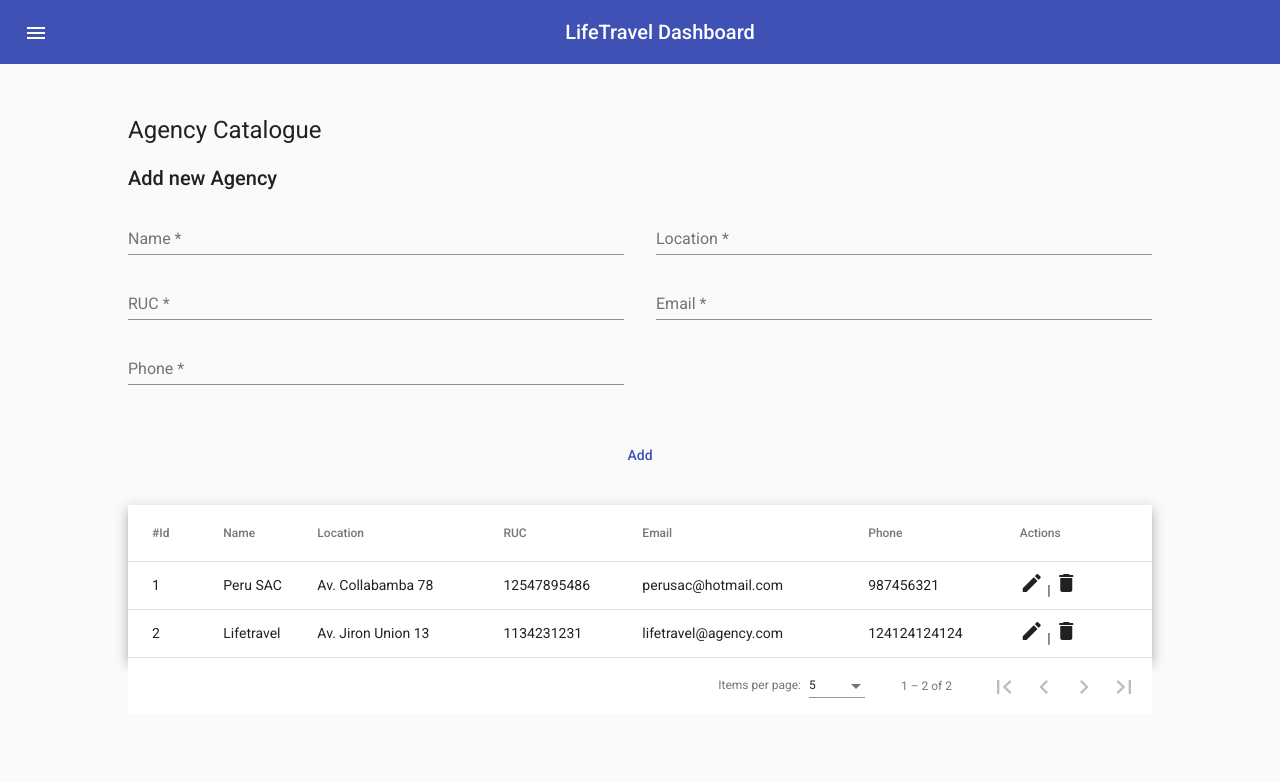
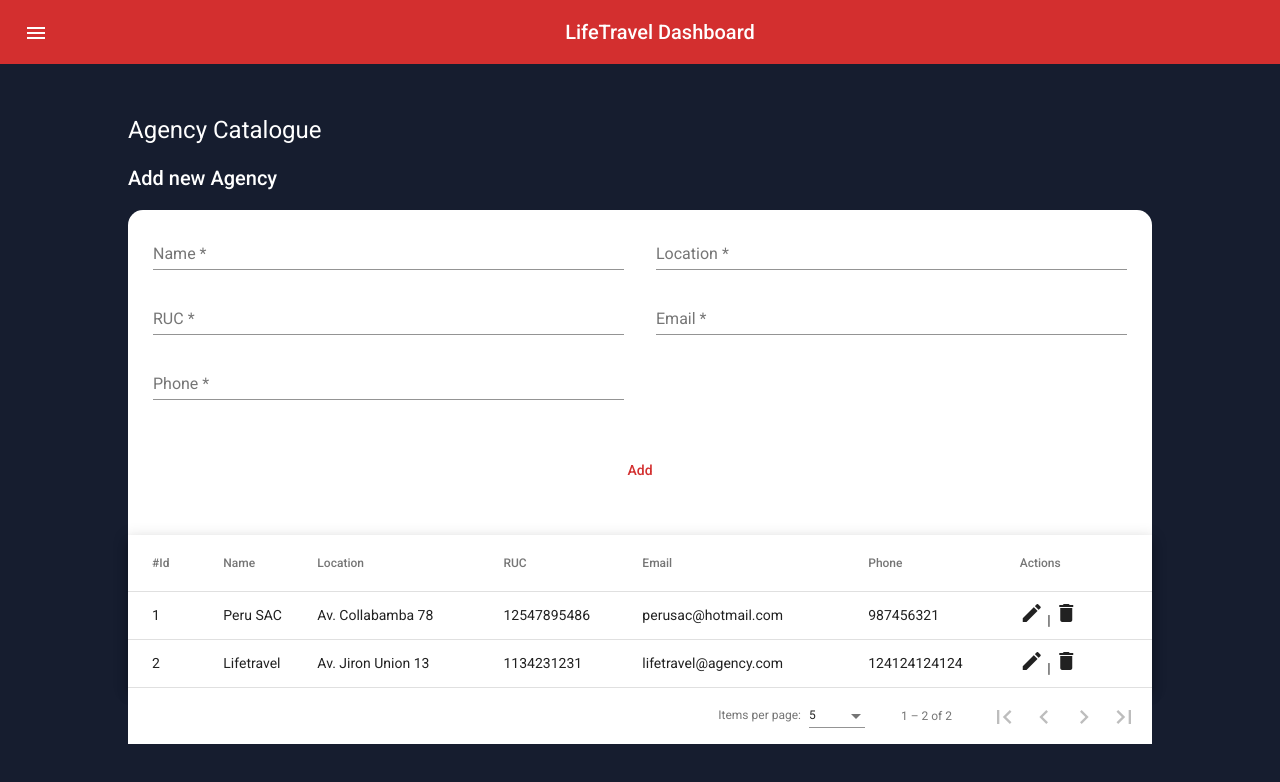
Before and after one commit to LifetravelApp/Acceptance-Test, an Angular app: page /agencies in a window 1280 px wide. Shown: the top 782 px of the page. Built offline with nearby package versions, Linux system fonts and the light colour scheme; data requests are answered from the project's data file.

Commit message:
style: :lipstick: design system implementation

```diff
--- a/angular.json
+++ b/angular.json
@@ -22,14 +22,8 @@
             "main": "src/main.ts",
             "polyfills": "src/polyfills.ts",
             "tsConfig": "tsconfig.app.json",
-            "assets": [
-              "src/favicon.ico",
-              "src/assets"
-            ],
-            "styles": [
-              "./node_modules/@angular/material/prebuilt-themes/indigo-pink.css",
-              "src/styles.css"
-            ],
+            "assets": ["src/favicon.ico", "src/assets"],
+            "styles": ["./src/theme.scss", "src/styles.css"],
             "scripts": []
           },
           "configurations": {
@@ -90,10 +84,7 @@
             "polyfills": "src/polyfills.ts",
             "tsConfig": "tsconfig.spec.json",
             "karmaConfig": "karma.conf.js",
-            "assets": [
-              "src/favicon.ico",
-              "src/assets"
-            ],
+            "assets": ["src/favicon.ico", "src/assets"],
             "styles": [
               "./node_modules/@angular/material/prebuilt-themes/indigo-pink.css",
               "src/styles.css"
@@ -104,10 +95,7 @@
         "lint": {
           "builder": "@angular-eslint/builder:lint",
           "options": {
-            "lintFilePatterns": [
-              "src/**/*.ts",
-              "src/**/*.html"
-            ]
+            "lintFilePatterns": ["src/**/*.ts", "src/**/*.html"]
           }
         }
       }
--- a/src/app/agencies/pages/agencies/agencies.component.css
+++ b/src/app/agencies/pages/agencies/agencies.component.css
@@ -13,3 +13,8 @@ tr.editable-row {
 mat-form-field.mat-form-field {
   font-size: 16px;
 }
+form {
+  background-color: white;
+  padding: 15px 25px;
+  border-radius: 15px 15px 0 0;
+}
--- a/src/app/app.component.css
+++ b/src/app/app.component.css
@@ -10,3 +10,8 @@
   text-align: center;
   width: 100%;
 }
+
+.black-container {
+  background-color: #161d2f;
+  color: white;
+}
--- a/src/app/app.component.html
+++ b/src/app/app.component.html
@@ -11,13 +11,15 @@
       >
     </mat-nav-list>
   </mat-sidenav>
-  <mat-sidenav-content>
+  <mat-sidenav-content class="black-container">
     <div style="height: 100vh">
       <mat-toolbar color="primary">
         <button mat-icon-button aria-label="Menu" (click)="sidenav.open()">
           <mat-icon>menu</mat-icon>
         </button>
-        <h1 id="title">LifeTravel Dashboard</h1>
+        <h1 id="title">
+          <a [routerLink]="'/travelers'">LifeTravel Dashboard</a>
+        </h1>
       </mat-toolbar>
       <router-outlet></router-outlet>
     </div>
--- a/src/app/payments/pages/payment/payment.component.css
+++ b/src/app/payments/pages/payment/payment.component.css
@@ -13,3 +13,9 @@ tr.editable-row {
 mat-form-field.mat-form-field {
   font-size: 16px;
 }
+
+form {
+  background-color: white;
+  padding: 15px 25px;
+  border-radius: 15px 15px 0 0;
+}
--- a/src/app/planes/pages/planes/planes.component.css
+++ b/src/app/planes/pages/planes/planes.component.css
@@ -13,3 +13,9 @@ tr.editable-row {
 mat-form-field.mat-form-field {
   font-size: 16px;
 }
+
+form {
+  background-color: white;
+  padding: 15px 25px;
+  border-radius: 15px 15px 0 0;
+}
--- a/src/app/travelers/pages/travelers/travelers.component.css
+++ b/src/app/travelers/pages/travelers/travelers.component.css
@@ -13,3 +13,9 @@ tr.editable-row {
 mat-form-field.mat-form-field {
   font-size: 16px;
 }
+
+form {
+  background-color: white;
+  padding: 15px 25px;
+  border-radius: 15px 15px 0 0;
+}
--- a/src/app/travelers/pages/travelers/travelers.component.html
+++ b/src/app/travelers/pages/travelers/travelers.component.html
@@ -106,7 +106,11 @@
     </ng-container>
 
     <tr mat-header-row *matHeaderRowDef="displayedColumns"></tr>
-    <tr mat-row *matRowDef="let row; columns: displayedColumns" [ngClass]="{ 'editable-row': travelerData.id === row.id }"></tr>
+    <tr
+      mat-row
+      *matRowDef="let row; columns: displayedColumns"
+      [ngClass]="{ 'editable-row': travelerData.id === row.id }"
+    ></tr>
   </table>
   <mat-paginator
     [pageSize]="5"
--- /dev/null
+++ b/src/theme.scss
@@ -0,0 +1,9 @@
+@import "../node_modules/@angular/material/theming";
+@include mat-core();
+
+$my-primary: mat-palette($mat-red, 700);
+$my-accent: mat-palette($mat-blue, 700);
+
+$my-theme: mat-light-theme($my-primary, $my-accent);
+
+@include angular-material-theme($my-theme);
```
